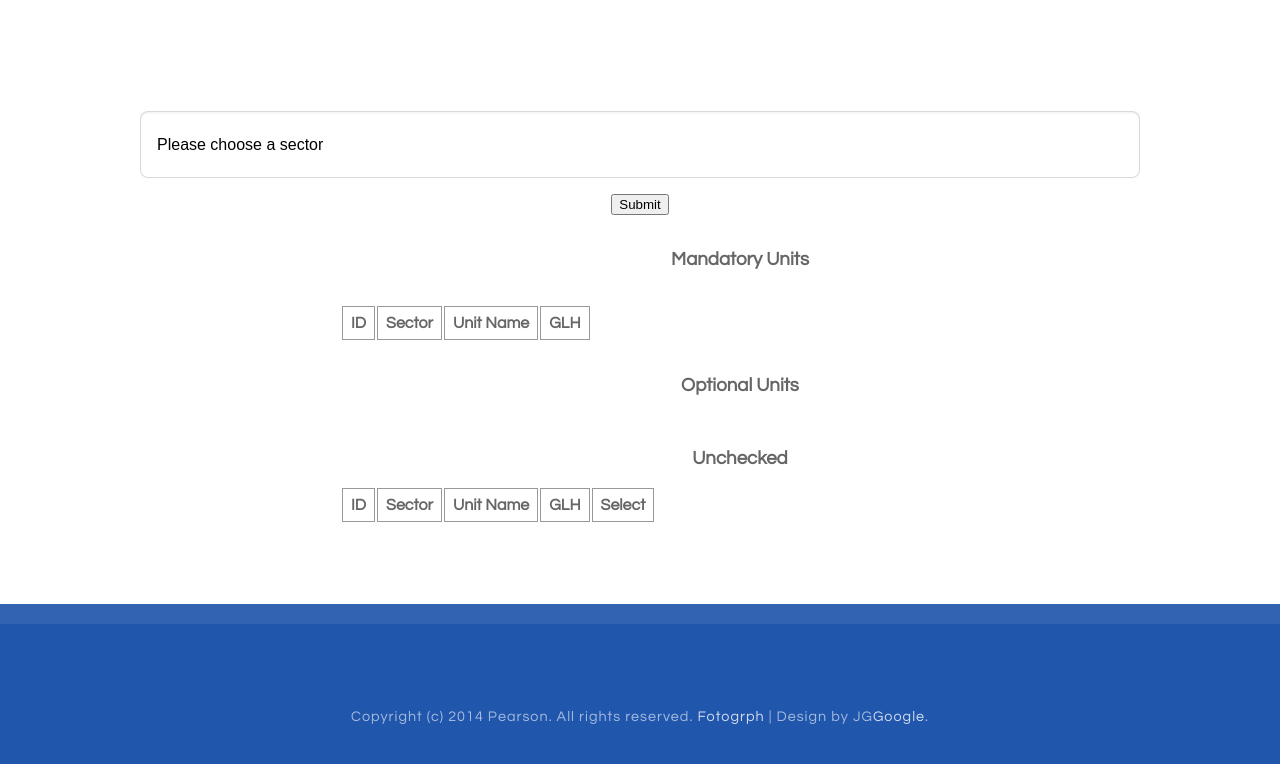
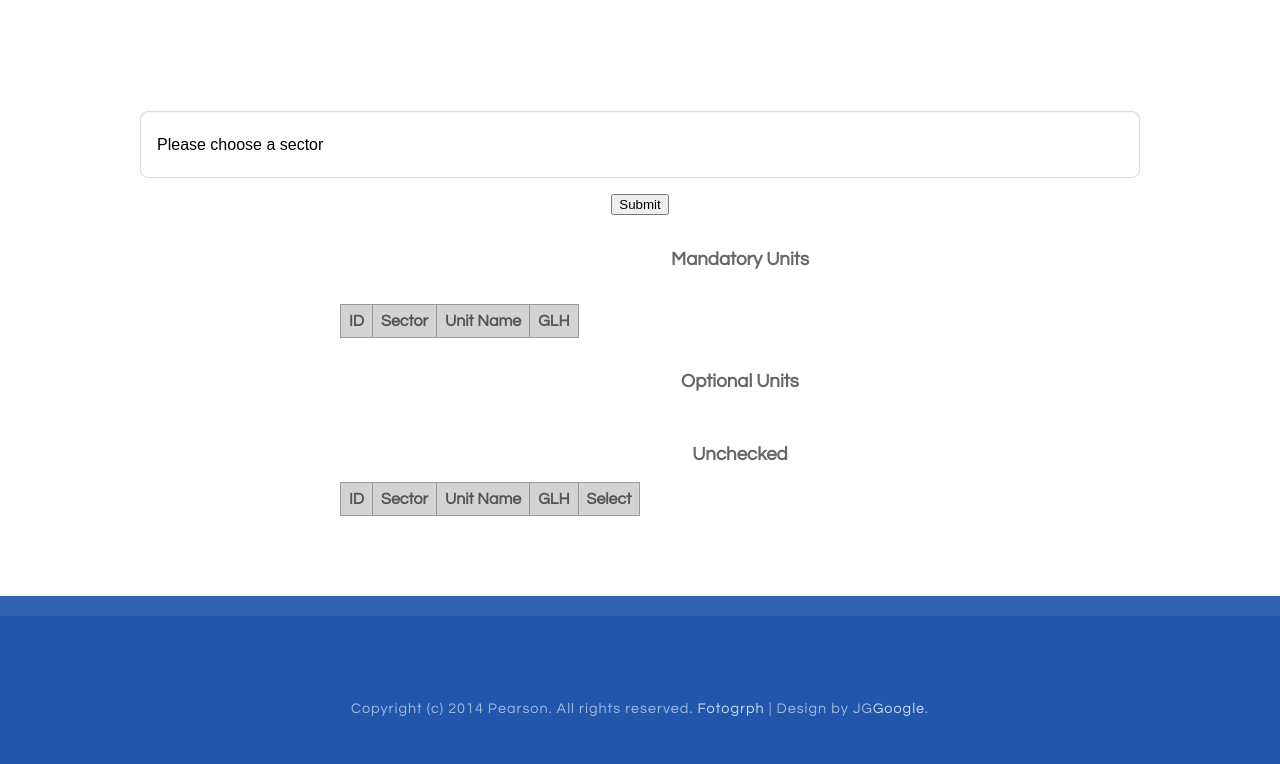
Before and after one commit to GDDavies/BTEC-Overall-Grade-Calculator, a PHP site: page /index-old.php in a window 1280 px wide. Shown: the part 440-1204 px from the top of the page. Run offline with PHP 8.4, Linux system fonts and the light colour scheme; data that the repository does not hold is empty; some libraries are stand-ins or nearby versions.

Commit message:
Formatted Table
Collapsed table and added background colour to table headers.

```diff
--- a/default.css
+++ b/default.css
@@ -31,6 +31,17 @@
         table-layout: fixed;
         text-align: left;
         margin-left: 20%;
+        border-collapse: collapse;
+    }
+
+    th {
+      background-color: lightgray;
+    }
+
+    td, th {
+      border: 1px solid #999;
+      padding: 0.5rem;
+      text-align: left;
     }
 
 	p, ol, ul
```
